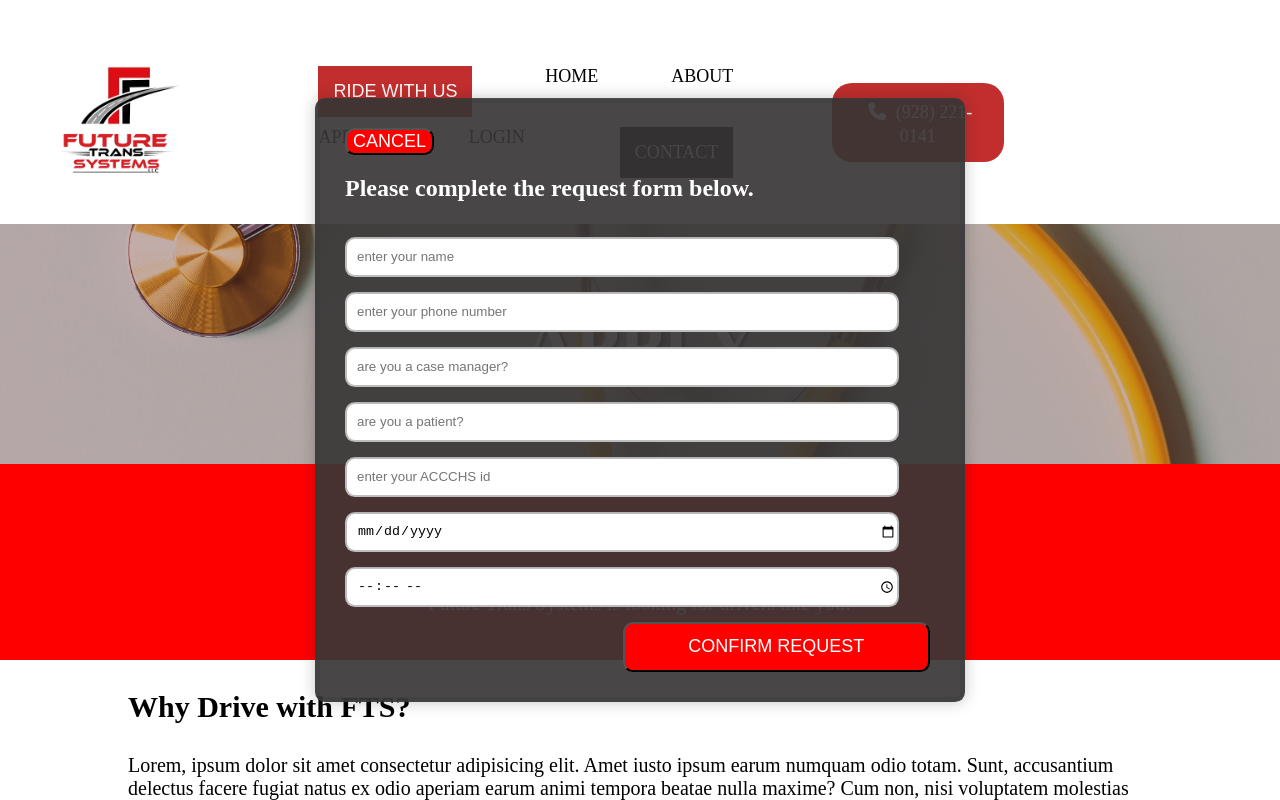
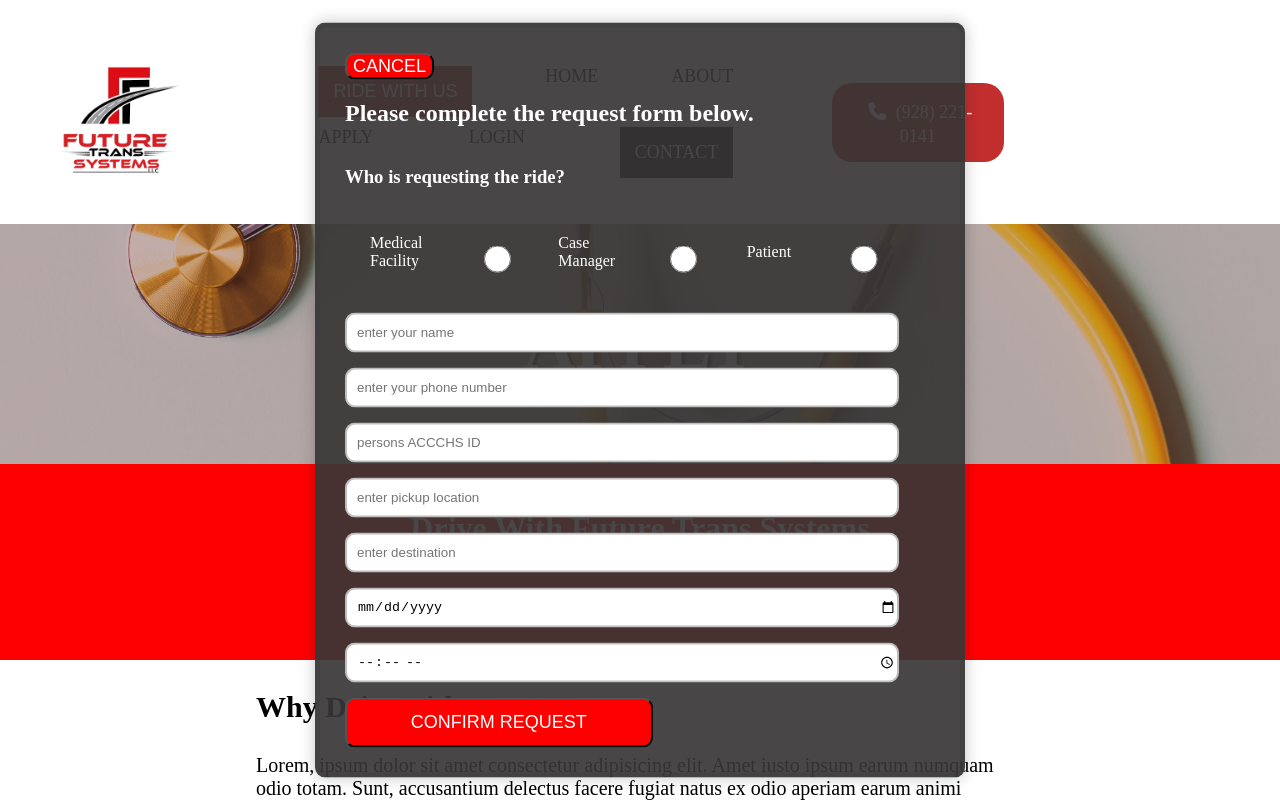
Before and after one commit to N3rd-H3rd-42/fts-client, a React (Create React App) app: page /apply in a window 1280 px wide. Both pictures are taken after a click on the button "RIDE WITH US". Shown: the top 800 px of the page. Built offline with nearby package versions, Linux system fonts and the light colour scheme.

Commit message:
modal form complete

```diff
--- a/src/components/home/requestARideForm.jsx
+++ b/src/components/home/requestARideForm.jsx
@@ -1,6 +1,6 @@
 import React, { useState } from "react";
 import { requestRideAction } from "../../Redux/actions/requestRideActions";
-import { sanitize } from '../../utils/sanitize';
+import { sanitize } from "../../utils/sanitize";
 
 const RequestARideForm = () => {
   const [formData, setFormData] = useState({
@@ -55,6 +55,7 @@ const RequestARideForm = () => {
             value={formData.clientName}
             onChange={handleChange}
           />
+
           <input
             type="text"
             name="clientEmail"
--- a/src/components/navBar/navBar.jsx
+++ b/src/components/navBar/navBar.jsx
@@ -3,10 +3,33 @@ import "../../css/navbar.css";
 import Modal from "../reusableComponents/modal/modal";
 
 const NavBar = () => {
+  const [values, setValues] = useState({
+    requesterType: "",
+    name: "",
+    phone: "",
+    accchs: "",
+    pickup: "",
+    destination: "",
+    date: "",
+    time: "",
+  });
+
   const [display, setDisplay] = useState(false);
 
   const close = () => {
     setDisplay(false);
+  };
+
+  const onChange = (e) => {
+    setValues({ ...values, [e.target.name]: e.target.value });
+    console.log(values, "values");
+  };
+
+  const handleSubmit = (e) => {
+    e.preventDefault();
+    const data = values;
+    // call api and ship values
+    console.log(data, "data");
   };
 
   return (
@@ -51,16 +74,78 @@ const NavBar = () => {
         <div className="modalTitleContainer">
           <h2>Please complete the request form below.</h2>
         </div>
-        <input type="text" placeholder="enter your name" />
-        <input type="text" placeholder="enter your phone number" />
-        <input type="text" placeholder="are you a case manager?" />
-        <input type="text" placeholder="are you a patient?" />
-        <input type="text" placeholder="enter your ACCCHS id" />
-        <input type="date" />
-        <input type="time" />
-        <button className="modalSubmitBtn" type="submit">
-          CONFIRM REQUEST
-        </button>
+
+        <form onSubmit={(e) => handleSubmit(e)}>
+          <h3 className="ride-modal-radio-h3">Who is requesting the ride?</h3>
+          <div className="ride-modal-radio-container">
+            <div class="ride-modal-radio-option-container">
+              <label htmlFor="">Medical Facility</label>
+              <input
+                type="radio"
+                name="requesterType"
+                value="facility"
+                onChange={onChange}
+              />
+            </div>
+            <div class="ride-modal-radio-option-container">
+              <label htmlFor="">Case Manager</label>
+              <input
+                type="radio"
+                name="requesterType"
+                value={values.requesterType}
+                onChange={onChange}
+              />
+            </div>
+            <div class="ride-modal-radio-option-container">
+              <label htmlFor="">Patient</label>
+              <input
+                type="radio"
+                name="requesterType"
+                value={values.requesterType}
+                onChange={onChange}
+              />
+            </div>
+          </div>
+          <input
+            name="name"
+            type="text"
+            placeholder="enter your name"
+            onChange={onChange}
+          />
+          <input
+            name="phone"
+            type="text"
+            placeholder="enter your phone number"
+            onChange={onChange}
+          />
+          <input
+            name="accchs"
+            type="text"
+            placeholder="persons ACCCHS ID"
+            onChange={onChange}
+          />
+          <input
+            name="pickup"
+            type="address"
+            placeholder="enter pickup location"
+            onChange={onChange}
+          />
+          <input
+            name="destination"
+            type="address"
+            placeholder="enter destination"
+            onChange={onChange}
+          />
+          <input name="date" type="date" onChange={onChange} />
+          <input name="time" type="time" onChange={onChange} />
+          <button
+            className="modalSubmitBtn"
+            type="submit"
+            onSubmit={(e) => console.log("clocked")}
+          >
+            CONFIRM REQUEST
+          </button>
+        </form>
       </Modal>
     </nav>
   );
--- a/src/components/reusableComponents/modal/modal.jsx
+++ b/src/components/reusableComponents/modal/modal.jsx
@@ -27,7 +27,9 @@ const Modal = forwardRef((props, ref) => {
       <div className="modal-wrapper">
         <div onClick={() => props.close()} className="modal-backdrop" />
         <div className="modal-box">
-          <button className="modalCloseBtn" onClick={() => props.close()}>CANCEL</button>
+          <button className="modalCloseBtn" onClick={() => props.close()}>
+            CANCEL
+          </button>
           {props.children}
         </div>
       </div>,
--- a/src/css/apply.css
+++ b/src/css/apply.css
@@ -41,11 +41,11 @@ li {
 }
 
 .apply-title {
-  width: 80%;
+  width: 60%;
 }
 
 .apply-details-container {
-  width: 80%;
+  width: 60%;
   display: flex;
   align-items: center;
   justify-content: center;
--- a/src/css/navbar.css
+++ b/src/css/navbar.css
@@ -125,3 +125,28 @@
   display: flex;
   justify-content: space-between;
 }
+
+.ride-modal-radio-container {
+  display: flex;
+  width: 100%;
+  justify-content: space-evenly;
+  color: white;
+  padding: 25px;
+}
+
+.ride-modal-radio-option-container {
+  display: flex;
+  flex-direction: row;
+  align-items: center;
+  width: 100%;
+}
+
+.ride-modal-radio-option-container input[type='radio'] {
+  border: 0px;
+  width: 100%;
+  height: 2em;
+}
+
+.ride-modal-radio-h3 {
+  color: white;
+}
```
Lines whose indentation alone changed are shown as unchanged.
